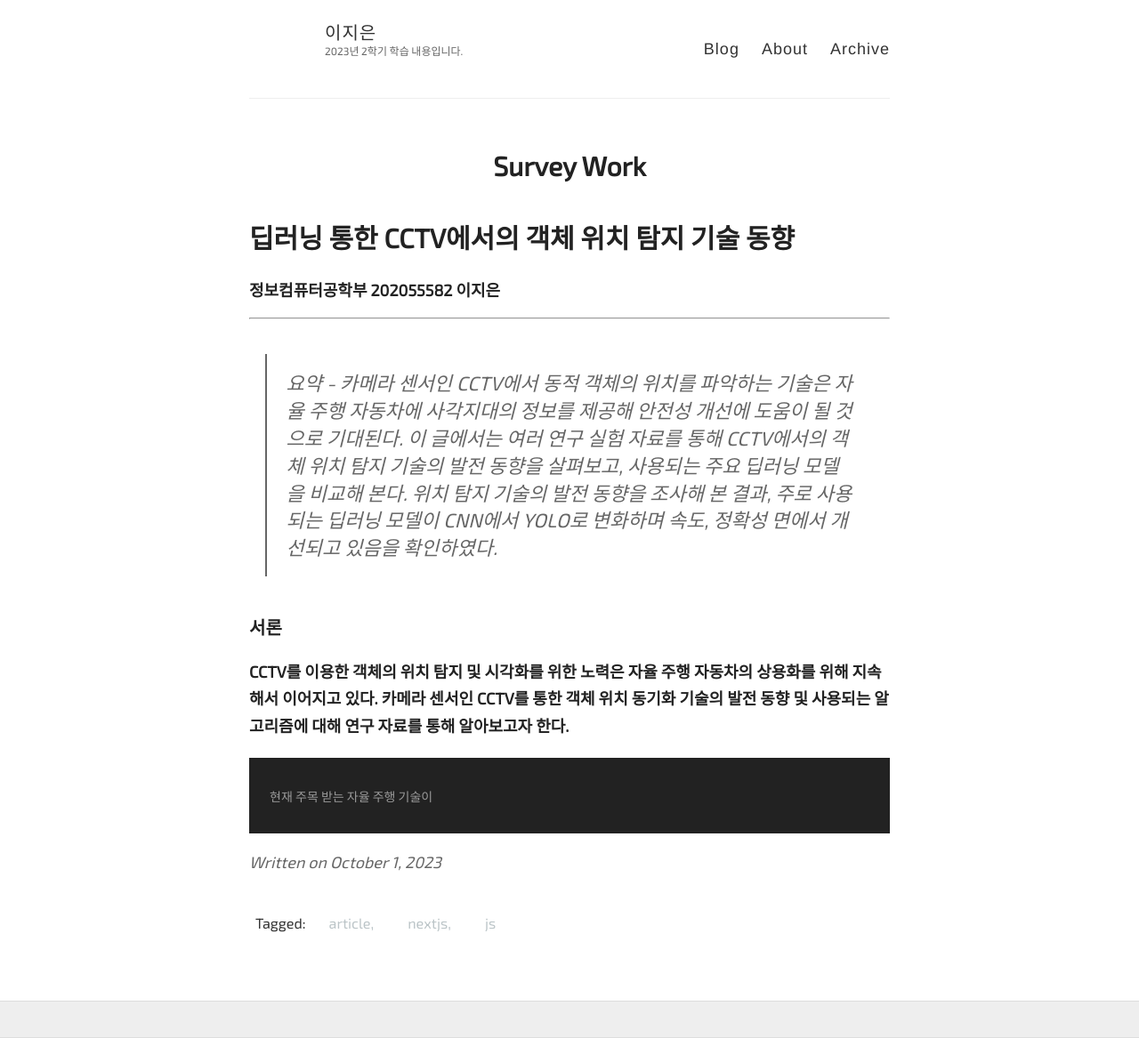
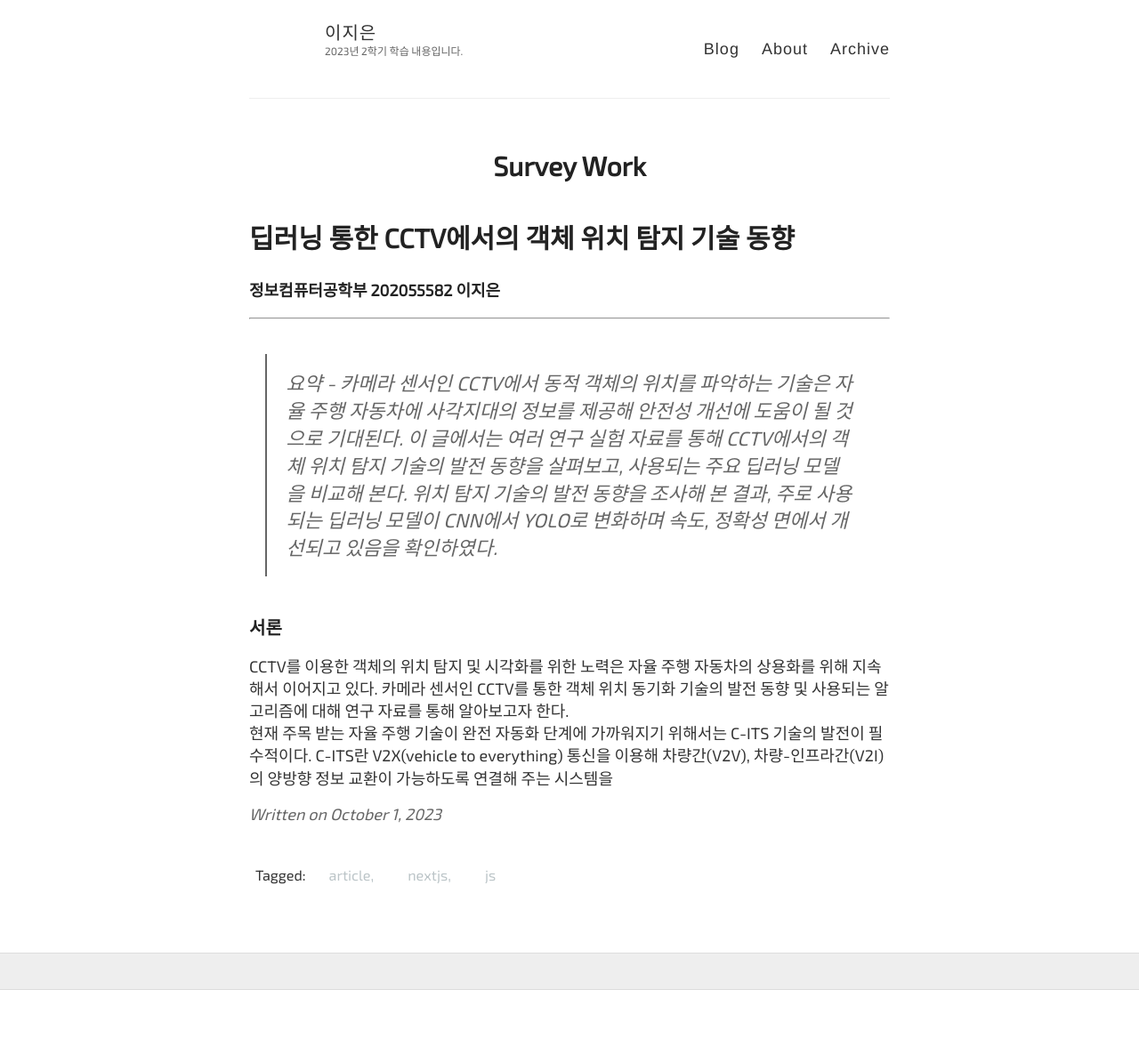
Before and after one commit to fkwmqpfl01/fkwmqpfl01.github.io, a Jekyll site: the page built from _posts/2023-10-01-survey_work.md, in a window 1280 px wide. Shown: the whole page at 89% size. Built offline with Jekyll 4.4.1, drawn with Linux system fonts in a browser that asks for light colours; some web fonts are replaced; after the commit the page ends 1113 px from its top, so only the background shows below that.

Commit message:
파일 내용 수정

```diff
--- a/_posts/2023-10-01-survey_work.md
+++ b/_posts/2023-10-01-survey_work.md
@@ -14,5 +14,4 @@ tags: article, nextjs, js
 
 ### 서론
 
-######     CCTV를 이용한 객체의 위치 탐지 및 시각화를 위한 노력은 자율 주행 자동차의 상용화를 위해 지속해서 이어지고 있다. 카메라 센서인 CCTV를 통한 객체 위치 동기화 기술의 발전 동향 및 사용되는 알고리즘에 대해 연구 자료를 통해 알아보고자 한다. <br>
-     현재 주목 받는 자율 주행 기술이
+CCTV를 이용한 객체의 위치 탐지 및 시각화를 위한 노력은 자율 주행 자동차의 상용화를 위해 지속해서 이어지고 있다. 카메라 센서인 CCTV를 통한 객체 위치 동기화 기술의 발전 동향 및 사용되는 알고리즘에 대해 연구 자료를 통해 알아보고자 한다. <br>    현재 주목 받는 자율 주행 기술이 완전 자동화 단계에 가까워지기 위해서는 C-ITS 기술의 발전이 필수적이다. C-ITS란 V2X(vehicle to everything) 통신을 이용해 차량간(V2V), 차량-인프라간(V2I)의 양방향 정보 교환이 가능하도록 연결해 주는 시스템을
```
